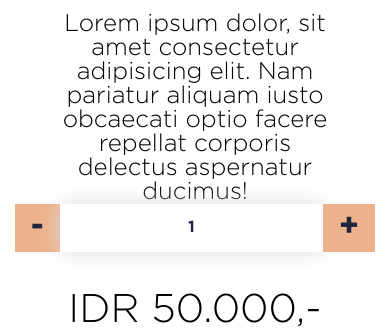
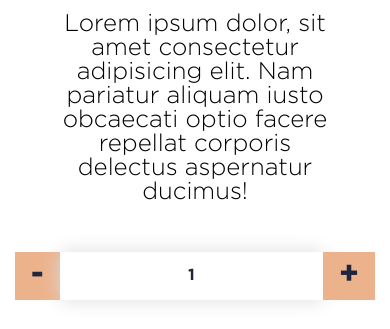
Before and after one commit to AsterinGray/Ecommerce-Front-End, a plain HTML site: page product.html in a window 390 px wide. Shown: the part 533-862 px from the top of the page. Drawn offline with Linux system fonts and the light colour scheme.

Commit message:
Product Page Modified

```diff
--- a/css/product.css
+++ b/css/product.css
@@ -350,6 +350,9 @@ footer>span{
         margin: 0 2rem;
     }
 
+    .product-top-right .qty {
+        margin-top: 3rem;
+    }
     .product-top-right .button {
         margin: 0;
         width: 70%;
```
